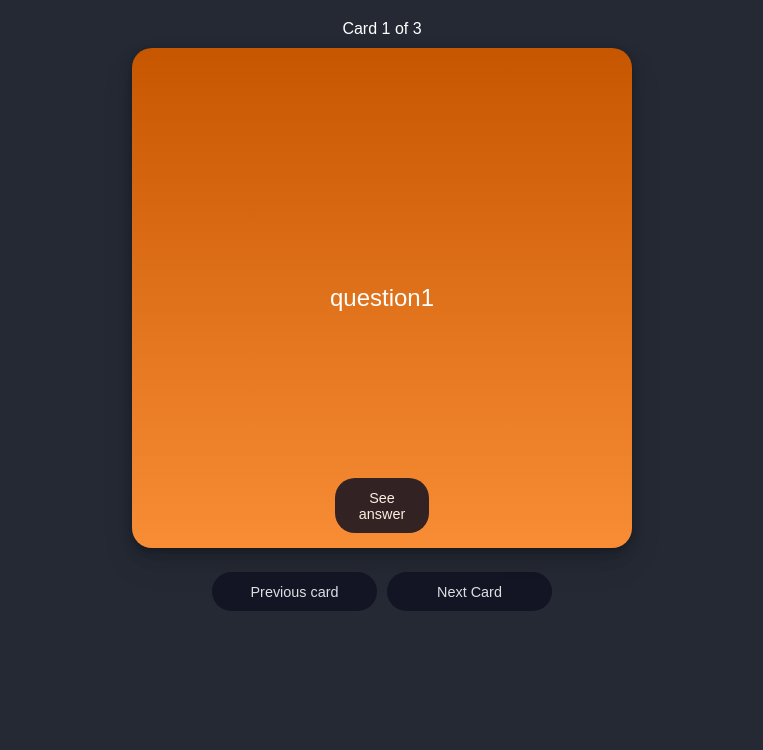
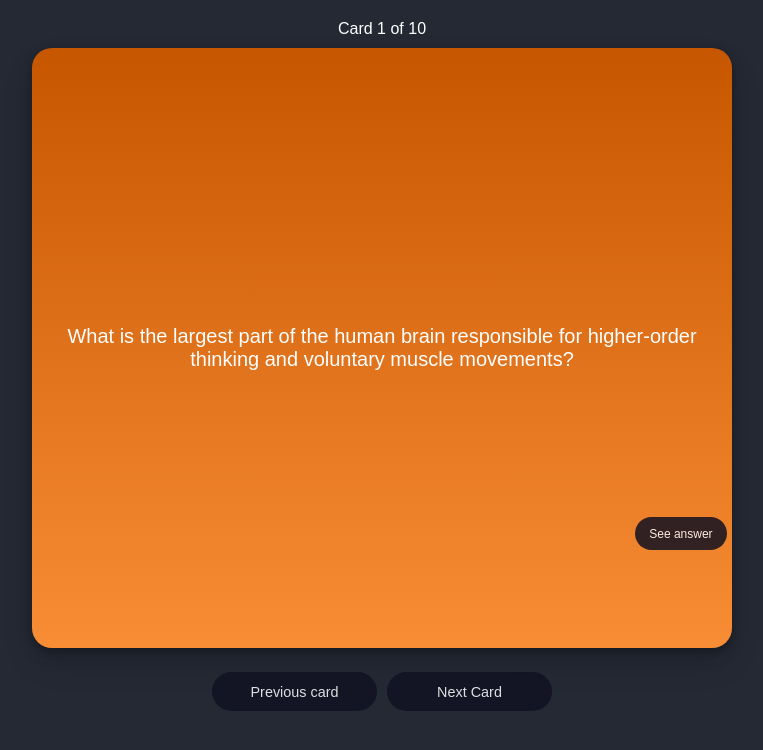
Before and after one commit to robo27918/neuroflashcards, a React (Vite) app: page / in a window 1280 px wide. Shown: the top 750 px of the page, without its empty margins (258-1021 px from the left). Built offline with nearby package versions, Linux system fonts and the light colour scheme.

Commit message:
add brain anatomy data

```diff
--- a/src/App.css
+++ b/src/App.css
@@ -31,7 +31,7 @@ body{
     border-radius:var(--border-radius);
     margin:1em 5px;
     opacity:0.85;
-    transition: all 0.25s;
+    /*transition: all 0.25s;*/
     cursor:pointer;
 
 }
--- a/src/App.jsx
+++ b/src/App.jsx
@@ -5,34 +5,18 @@
  * for holding and rendering the individuals cards
  */
 import React from "react";
-//import Cards from "./Cards";
+import brainAnatomyFlashcards from "./cardData";
 import CardDeck from "./components/CardDeck";
 import "./App.css"
 
-const flashCards =[
-  {
-    id:1,
-    front:"question1",
-    back:"answer1"
-  },
-  {
-    id:2,
-    front:"question2",
-    back:"answer2"
-  },
-  {
-    id:3,
-    front:"question3",
-    back:"answer3"
-  }
-]
+
 function App() {
 
 
   return (
     <div>
       {/*This component will be in charge of rendering the deck of flash cards */}
-     <CardDeck cards={flashCards}/>
+     <CardDeck cards={brainAnatomyFlashcards}/>
     </div>
   )
 }
--- a/src/Flipcards.css
+++ b/src/Flipcards.css
@@ -1,15 +1,17 @@
 .card{
     margin:10px auto;
     background:var(--grad-one);
-    height: 500px;
-    width: 500px;
+    height: 600px;
+    width: 700px;
     display:flex;
     justify-content: center;
     align-items: center;
     /*flex-direction column*/
     color:#ffffff;
-    font-size:24px;
-    font-weight:400;
+    font-size:20px;
+    font-weight:500;
+    text-wrap:stable;
+    text-align:center;
     border-radius: var(--border-radius);
     box-shadow: 0px 2px 4px rgba(0, 0, 0, 0.1), 0px 4px 8px rgba(0, 0, 0, 0.1),
     0px 8px 16px rgba(0, 0, 0, 0.1), 0px 16px 32px rgba(0, 0, 0, 0.1);
--- /dev/null
+++ b/src/cardData.jsx
@@ -0,0 +1,53 @@
+const brainAnatomyFlashcards = [
+    {
+      id: 1,
+      front: "What is the largest part of the human brain responsible for higher-order thinking and voluntary muscle movements?",
+      back: "Cerebrum"
+    },
+    {
+      id: 2,
+      front: "Which part of the brain is responsible for regulating vital functions such as breathing, heart rate, and blood pressure?",
+      back: "Brainstem"
+    },
+    {
+      id: 3,
+      front: "What is the term for the outermost layer of the cerebrum that is responsible for conscious thought and decision-making?",
+      back: "Cerebral Cortex"
+    },
+    {
+      id: 4,
+      front: "Which part of the brain connects the two hemispheres and allows them to communicate with each other?",
+      back: "Corpus Callosum"
+    },
+    {
+      id: 5,
+      front: "What is the name of the small, almond-shaped structure in the brain that plays a key role in processing emotions, especially fear?",
+      back: "Amygdala"
+    },
+    {
+      id: 6,
+      front: "Which part of the brain is responsible for coordinating muscle movements, balance, and posture?",
+      back: "Cerebellum"
+    },
+    {
+      id: 7,
+      front: "What is the fluid-filled space within the brain that provides cushioning and support for the brain and spinal cord?",
+      back: "Cerebrospinal Fluid (CSF)"
+    },
+    {
+      id: 8,
+      front: "Which part of the brain is involved in regulating sleep and wake cycles, as well as circadian rhythms?",
+      back: "Pineal Gland"
+    },
+    {
+      id: 9,
+      front: "What is the name of the region in the brain responsible for processing sensory information and relaying it to the appropriate areas of the cerebral cortex?",
+      back: "Thalamus"
+    },
+    {
+      id: 10,
+      front: "Which part of the brain is responsible for controlling basic survival functions like hunger, thirst, and body temperature?",
+      back: "Hypothalamus"
+    }
+  ];
+  export default brainAnatomyFlashcards
```
